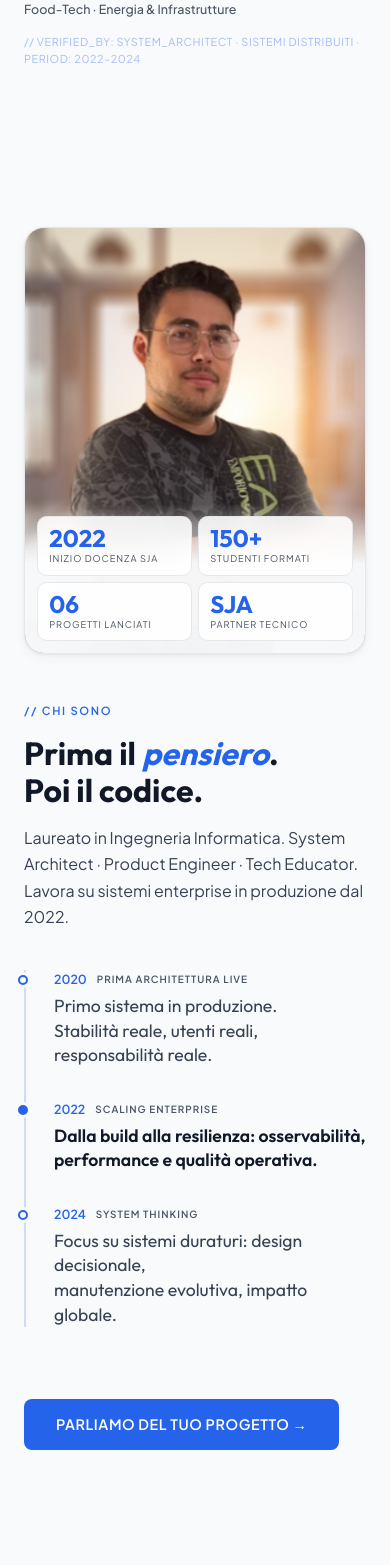
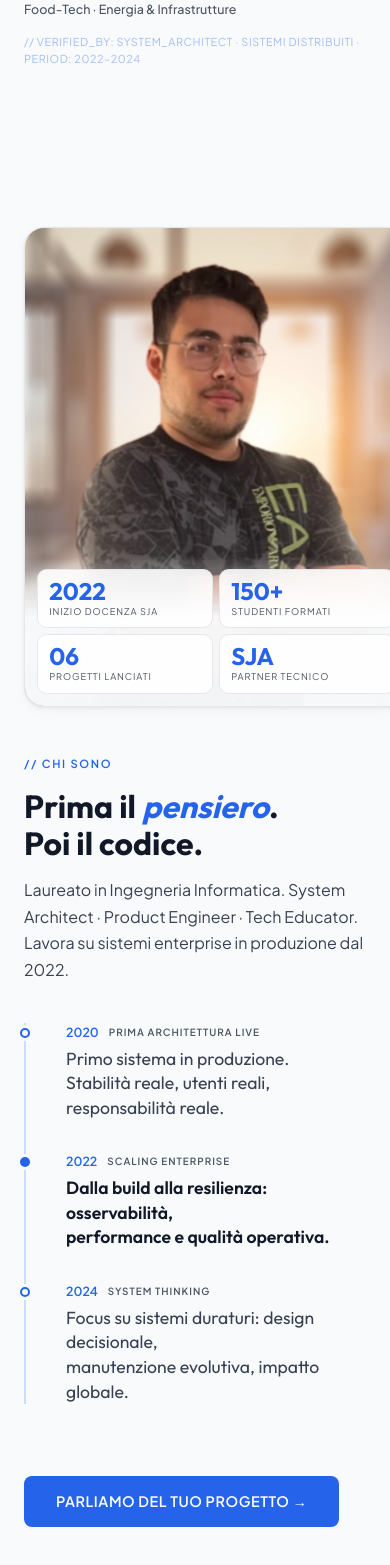
Before and after one commit to Flame0510/micheletornello.com, a Next.js app: page / in a window 390 px wide. Shown: the part 2047-3612 px from the top of the page. Built offline with nearby package versions, Linux system fonts and the light colour scheme.

Commit message:
fix: ChiSono photo taller mobile (480px) + timeline dot centered on line

```diff
--- a/src/app/globals.css
+++ b/src/app/globals.css
@@ -906,7 +906,7 @@ h1 {
 .chiB_photoBox {
   position: relative;
   aspect-ratio: 4/5;
-  min-height: 380px;
+  min-height: 480px;
   background: var(--bg-alt);
   overflow: hidden;
   border-radius: 1.25rem;
@@ -1019,7 +1019,7 @@ h1 {
   display: flex;
   flex-direction: column;
   border-left: 2px solid var(--border-accent);
-  padding-left: 28px;
+  padding-left: 40px;
 }
 
 .chiB_tlItem {
@@ -1033,7 +1033,7 @@ h1 {
 
 .chiB_tlDot {
   position: absolute;
-  left: -36px;
+  left: -46px;
   top: 5px;
   width: 10px;
   height: 10px;
```
